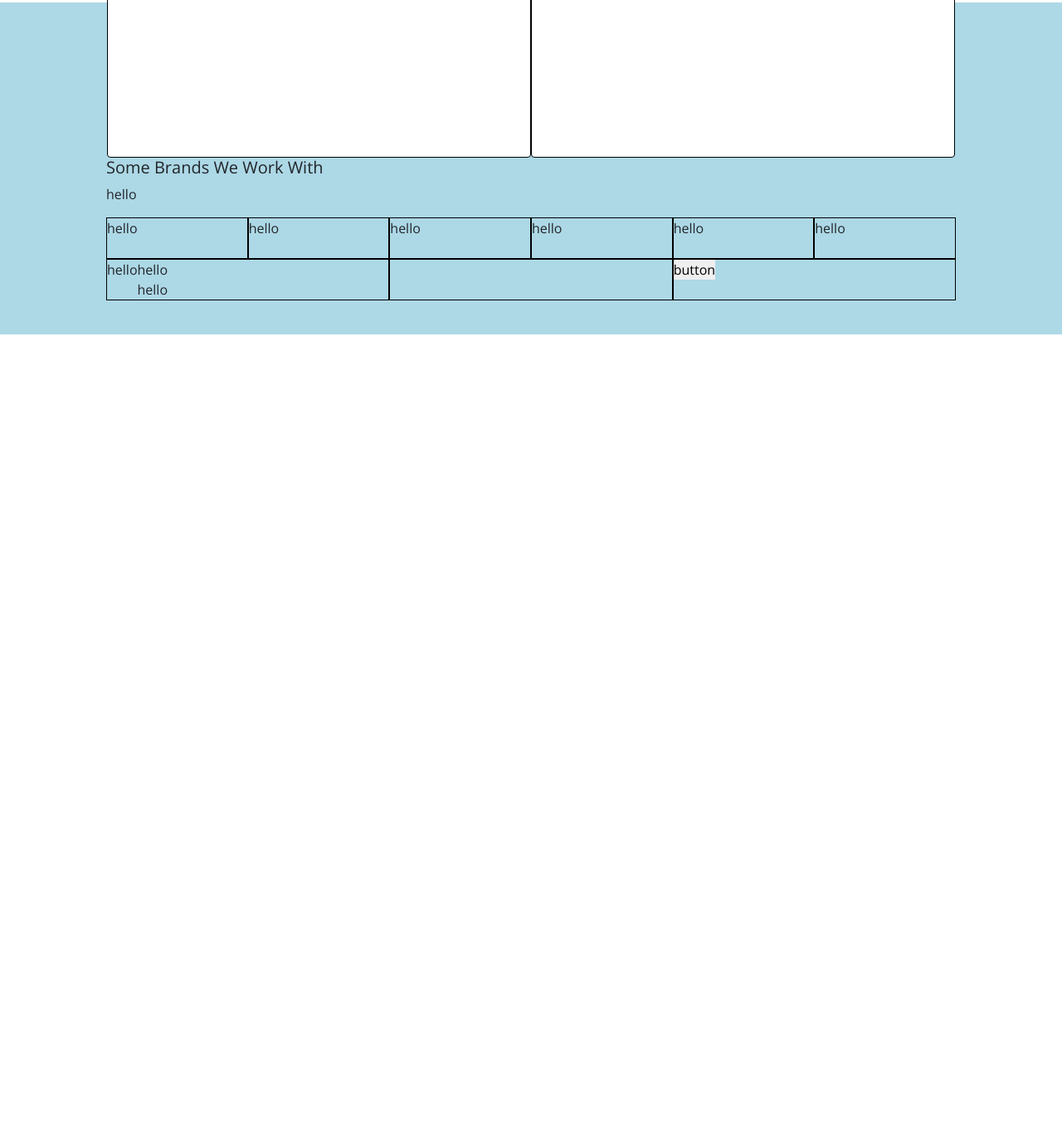
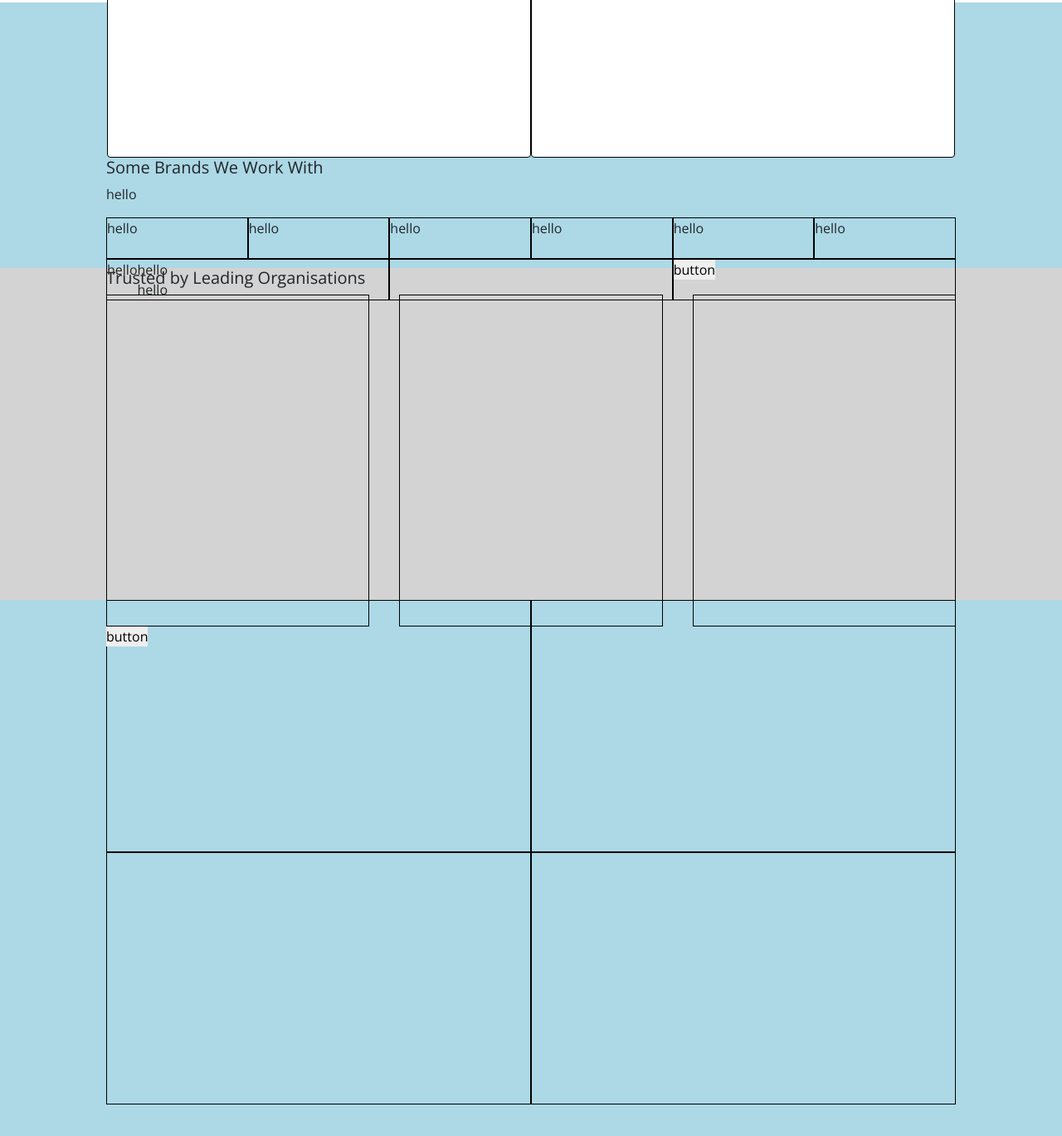
Before and after one commit to sonia-cerasaro/proj-html-vuejs, a website: page index.html in a window 1280 px wide. Shown: the part 1387-2756 px from the top of the page at 83% size. Before the commit the page ends 1790 px from the top, so only its background shows below. Drawn offline with nearby package versions, Linux system fonts and the light colour scheme.

Commit message:
more main/sections HTML draft

```diff
--- a/index.html
+++ b/index.html
@@ -161,6 +161,48 @@
       </section>
       <section class="section_three">
 
+        <div class="container_title">
+          <h5>Trusted by Leading Organisations</h5>
+        </div>
+
+        <div class="cards_container">
+          <div class="cards">
+
+          </div>
+          <div class="cards">
+
+          </div>
+          <div class="cards">
+
+          </div>
+        </div>
+
+        <div class="container_button">
+          <button type="button" name="button">
+            button
+          </button>
+
+        </div>
+
+      </section>
+      <section class="section_four">
+
+        <div class="about_container">
+          <div class="square_card">
+          </div>
+          <div class="square_card">
+          </div>
+          <div class="square_card">
+          </div>
+          <div class="square_card">
+          </div>
+
+        </div>
+
+      </section>
+
+      <section class="secttion_five">
+
       </section>
 
 
--- a/src/scss/partials/_main2section_brands.scss
+++ b/src/scss/partials/_main2section_brands.scss
@@ -1,7 +1,7 @@
 section {
   &.section_two {
     width: 100vw;
-    height: 50vh;
+    height: 40vh;
     background-color: lightblue;
     div {
       &.brands_title {
--- a/src/scss/partials/_main3section_people.scss
+++ b/src/scss/partials/_main3section_people.scss
@@ -0,0 +1,33 @@
+section {
+  &.section_three {
+    width: 100vw;
+    height: 50vh;
+    background-color: lightgrey;
+    div {
+      &.container_title {
+        @include container-center;
+
+      }
+    }
+    div {
+      &.cards_container {
+        @include container-center;
+        height: 400px;
+        display: flex;
+        justify-content: space-between;
+        div {
+          &.cards {
+            width: calc(93% / 3);
+            height: 100%;
+            border: black solid 1px;
+          }
+        }
+      }
+    }
+    div {
+      &.container_button {
+        @include container-center;
+      }
+    }
+  }
+}
--- a/src/scss/partials/_main4section_about.scss
+++ b/src/scss/partials/_main4section_about.scss
@@ -0,0 +1,23 @@
+section {
+  &.section_four {
+    width: 100vw;
+    height: 95vh;
+    background-color: lightblue;
+    div {
+      &.about_container {
+        @include container-center;
+        height: 80%;
+
+        div {
+          &.square_card {
+            width: calc(100% / 2);
+            height: 50%;
+            border: black solid 1px;
+            display: inline-block;
+            float: right;
+          }
+        }
+      }
+    }
+  }
+}
```
Also changed, not shown: dist/css/master.css.
